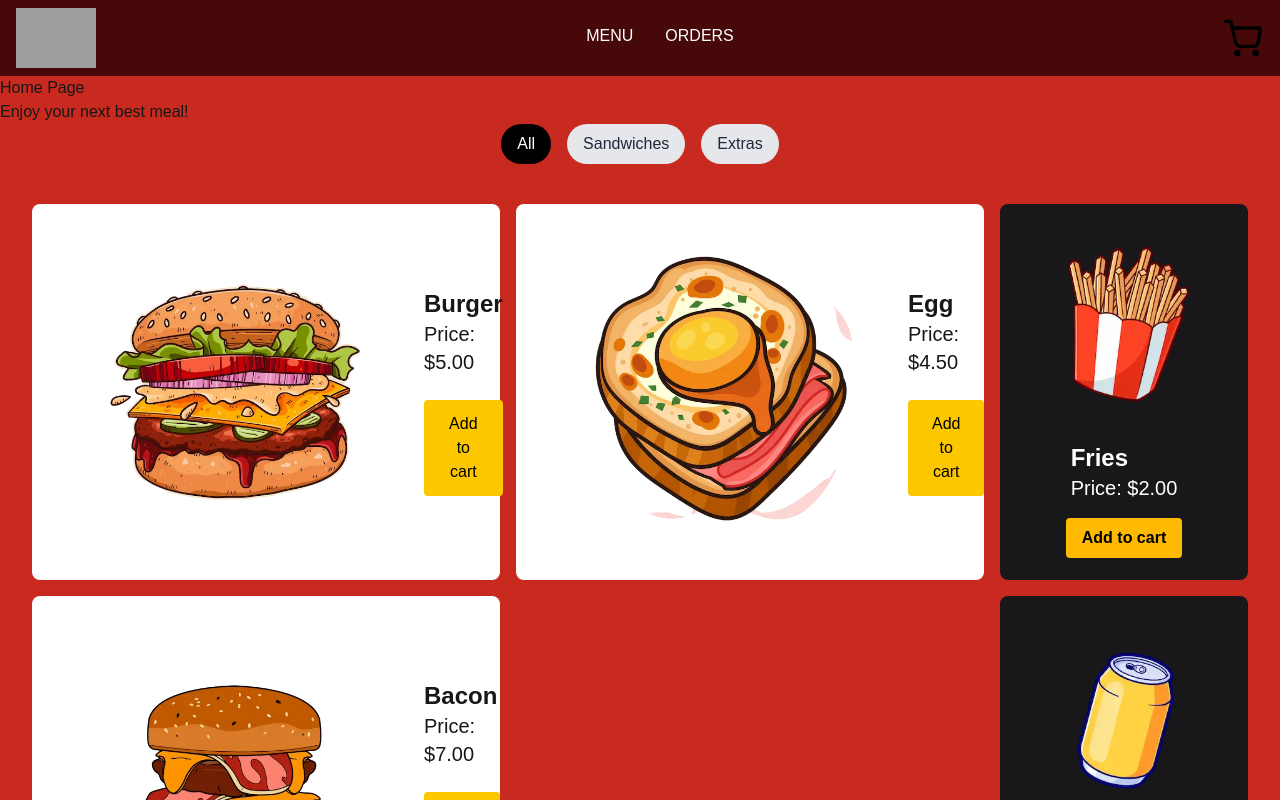
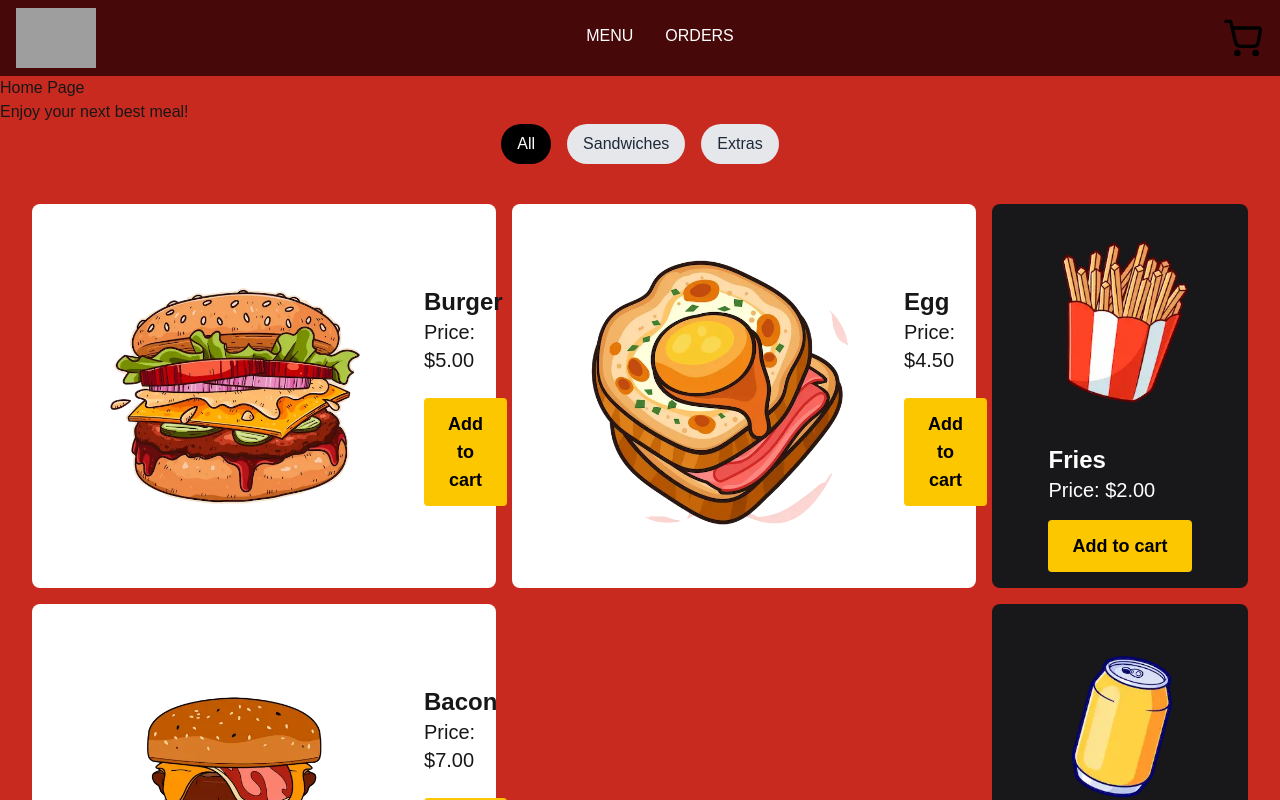
Before and after one commit to isantidev/good-hamburger, a Next.js app: page / in a window 1280 px wide. Shown: the top 800 px of the page. Built offline with nearby package versions, Linux system fonts and the light colour scheme; grey boxes are pictures that could not be loaded.

Commit message:
Feat:
Improve Add to cart button and implment it inside the Extra Card

```diff
--- a/app/components/ui/AddToCartButton.tsx
+++ b/app/components/ui/AddToCartButton.tsx
@@ -6,7 +6,7 @@ export function AddToCart(content: Sandwich | Extra) {
 
     return (
         <button
-            className="bg-yellow-400 text-black font-medium py-3 px-6 rounded cursor-pointer hover:scale-105 transition-transform mt-4"
+            className="bg-yellow-400 text-lg text-black font-semibold py-3 px-6 rounded cursor-pointer hover:scale-105 transition-transform mt-4"
             onClick={() => addToCart(content)}
         >
             Add to cart
--- a/app/components/ui/ExtraCard.tsx
+++ b/app/components/ui/ExtraCard.tsx
@@ -1,6 +1,7 @@
 import { Extra } from "@/lib/types/menu.type";
 import Image from "next/image";
 import { useCart } from "@/app/context/CartContext";
+import { AddToCart } from "./AddToCartButton";
 
 export default function ExtraCard(content: Extra) {
     const imageUrl = `/extra/${content.imageName.toLowerCase()}/small.webp`;
@@ -9,6 +10,7 @@ export default function ExtraCard(content: Extra) {
     return (
         <article className="max-w-sm w-fit px-6 mx-auto flex flex-col justify-center items-center hover:scale-105 hover:[&>img]:-rotate-6 transition-transform bg-zinc-900 p-4 rounded-lg shadow-amber-950 hover:shadow-lg gap-4 ">
             <Image
+                className="max-w-52 w-40 md:w-48 lg:w-full"
                 src={imageUrl}
                 alt={`extra ${content.name}`}
                 width={200}
@@ -21,13 +23,8 @@ export default function ExtraCard(content: Extra) {
             <div className="[&>h3]:font-extrabold text-white text-xl lg:text-2xl [&>p]:font-medium [&>p]:text-lg lg:[&>p]:text-xl text-center lg:text-left">
                 <h3>{content.name}</h3>
                 <p>Price: ${content.price.toFixed(2)}</p>
+                <AddToCart {...content} />
             </div>
-            <button
-                className="bg-amber-400 text-black font-bold py-2 px-4 rounded cursor-pointer hover:scale-105 transition-transform"
-                onClick={() => addToCart(content)}
-            >
-                Add to cart
-            </button>
         </article>
     );
 }
```
